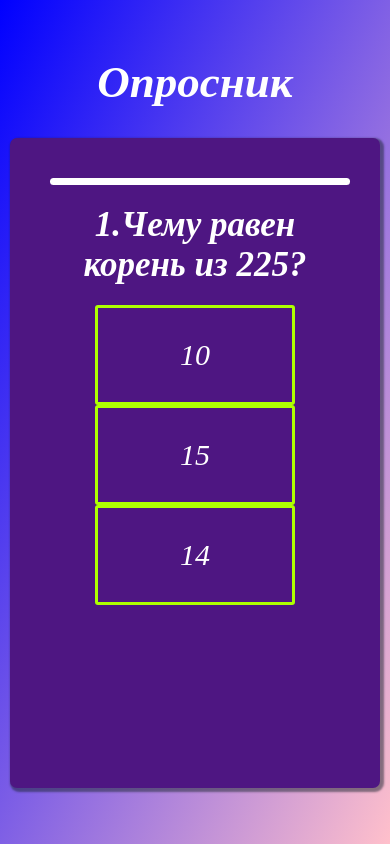
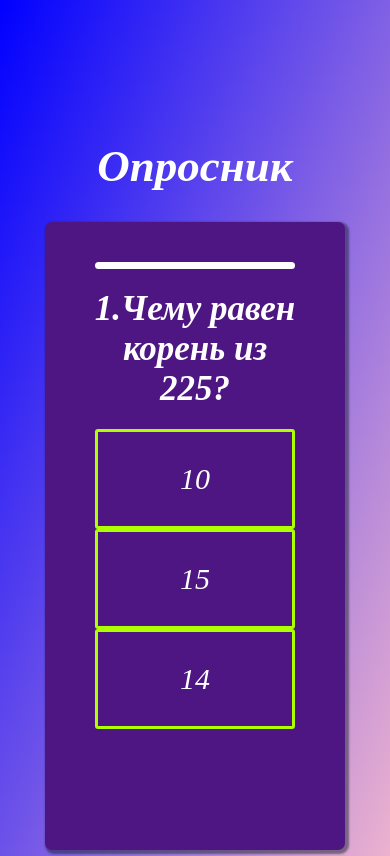
Before and after one commit to Andrei177/6-projects-react, a React (Create React App) app: page / in a window 390 px wide. Shown: the top 856 px of the page. Built offline with nearby package versions, Linux system fonts and the light colour scheme.

Commit message:
Улучшил адаптивность к разным устройствам

```diff
--- a/src/App.css
+++ b/src/App.css
@@ -93,13 +93,24 @@
   .progress{
     width: 300px;
   }
+  .App{
+    padding-top: 140px;
+    padding-bottom: 150px;
+    height: 1000px;
+  }
 }
 @media(max-width: 525px){
   .quiz{
     width: 370px;
     height: 650px;
   }
+}
+@media(max-width: 400px){
+  .quiz{
+    width: 300px;
+    height: 710px;
+  }
   .progress{
-    width: 300px;
+    width: 200px;
   }
 }
```
